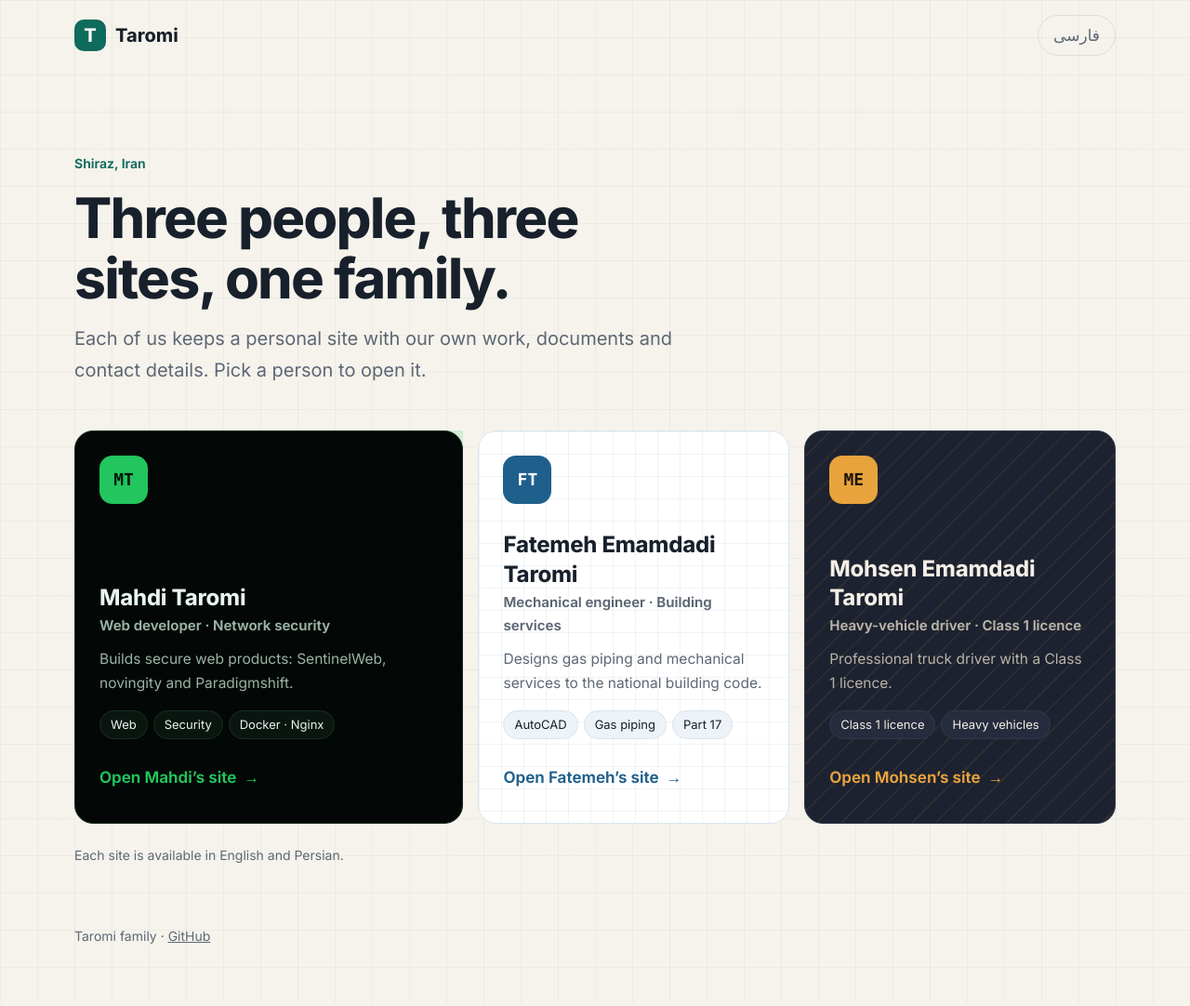
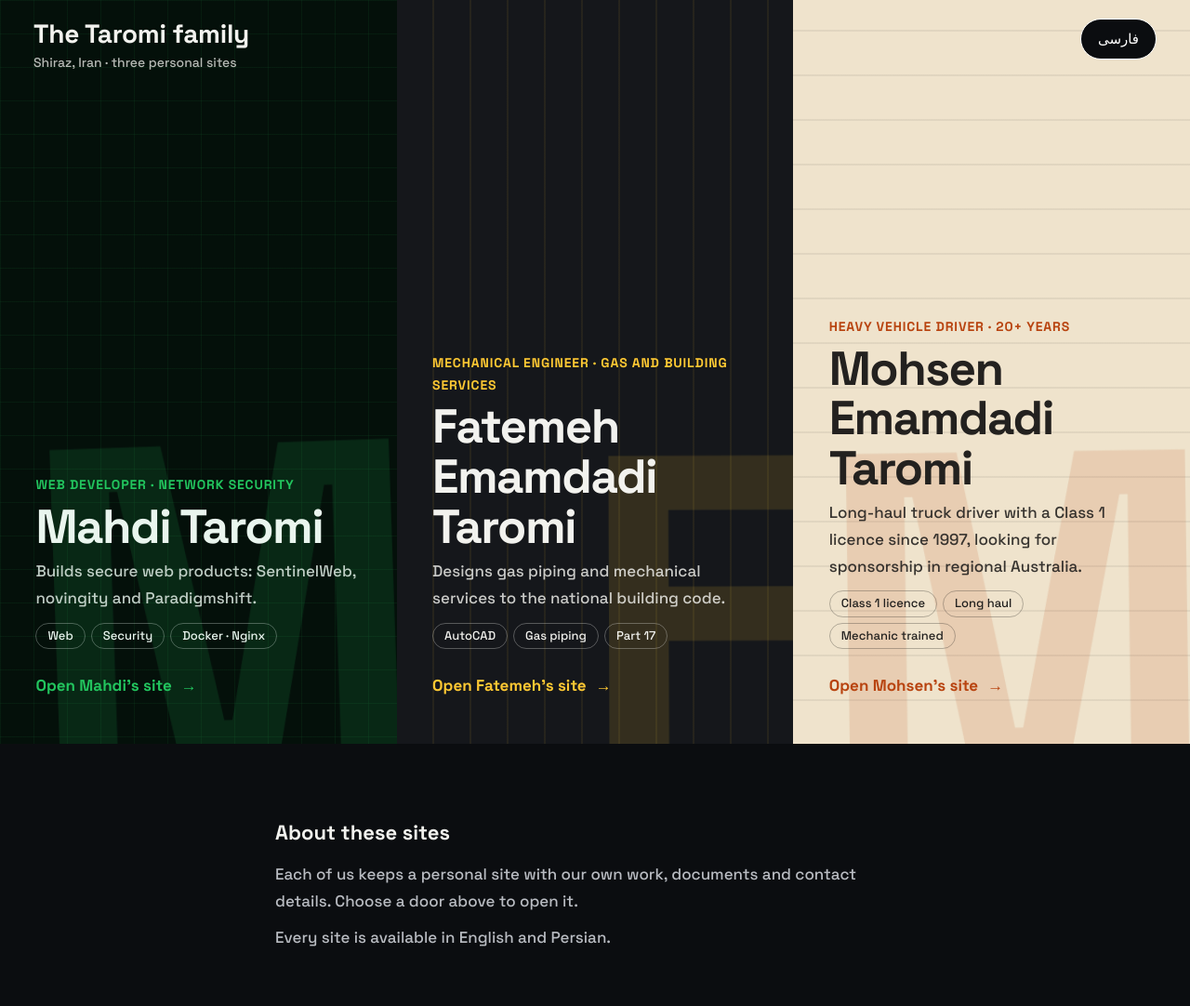
Before and after one commit to mahditaromi2010-lab/taromi-hub, a plain HTML site: page index.html in a window 1280 px wide. Shown: the top 1082 px of the page at 93% size. Drawn offline with Linux system fonts and the light colour scheme.

Commit message:
Redesign v3: Three Doors hub (EN) + CNAME family.taromi.net

```diff
--- a/index.html
+++ b/index.html
@@ -4,38 +4,34 @@
 <meta charset="utf-8">
 <meta name="viewport" content="width=device-width, initial-scale=1">
 <title>Taromi Family · Mahdi, Fatemeh and Mohsen</title>
-<meta name="description" content="Home of the Taromi family from Shiraz, Iran: Mahdi (web developer), Fatemeh (mechanical engineer) and Mohsen (heavy-vehicle driver). Open each person&#x27;s own site.">
-<link rel="canonical" href="https://mahditaromi2010-lab.github.io/taromi-hub/">
-<link rel="alternate" hreflang="en" href="https://mahditaromi2010-lab.github.io/taromi-hub/"><link rel="alternate" hreflang="fa" href="https://mahditaromi2010-lab.github.io/taromi-hub/fa/"><link rel="alternate" hreflang="x-default" href="https://mahditaromi2010-lab.github.io/taromi-hub/">
-<meta property="og:type" content="website"><meta property="og:title" content="Taromi Family · Mahdi, Fatemeh and Mohsen"><meta property="og:description" content="Home of the Taromi family from Shiraz, Iran: Mahdi (web developer), Fatemeh (mechanical engineer) and Mohsen (heavy-vehicle driver). Open each person&#x27;s own site."><meta property="og:url" content="https://mahditaromi2010-lab.github.io/taromi-hub/">
-<meta name="theme-color" content="#f6f3ec" media="(prefers-color-scheme: light)"><meta name="theme-color" content="#0f141c" media="(prefers-color-scheme: dark)">
+<meta name="description" content="Home of the Taromi family from Shiraz, Iran: Mahdi (web developer), Fatemeh (mechanical engineer) and Mohsen (heavy vehicle driver). Open each person&#x27;s own site.">
+<link rel="canonical" href="https://family.taromi.net/">
+<link rel="alternate" hreflang="en" href="https://family.taromi.net/"><link rel="alternate" hreflang="fa" href="https://family.taromi.net/fa/"><link rel="alternate" hreflang="x-default" href="https://family.taromi.net/">
+<meta property="og:type" content="website"><meta property="og:title" content="Taromi Family · Mahdi, Fatemeh and Mohsen"><meta property="og:description" content="Home of the Taromi family from Shiraz, Iran: Mahdi (web developer), Fatemeh (mechanical engineer) and Mohsen (heavy vehicle driver). Open each person&#x27;s own site."><meta property="og:url" content="https://family.taromi.net/">
+<meta name="theme-color" content="#0b0d10">
 <link rel="icon" href="favicon.svg" type="image/svg+xml">
 <link rel="preconnect" href="https://fonts.googleapis.com"><link rel="preconnect" href="https://fonts.gstatic.com" crossorigin>
-<link rel="stylesheet" href="https://fonts.googleapis.com/css2?family=Inter:wght@400;500;650;750&display=swap">
-<script type="application/ld+json">{"@context": "https://schema.org", "@type": "WebSite", "name": "Taromi Family", "url": "https://mahditaromi2010-lab.github.io/taromi-hub/", "inLanguage": ["en", "fa"], "about": [{"@type": "Person", "name": "Mahdi Taromi", "jobTitle": "Web developer", "url": "https://mahditaromi2010-lab.github.io/mahdi.taromi/"}, {"@type": "Person", "name": "Fatemeh Emamdadi Taromi", "jobTitle": "Mechanical engineer", "url": "https://mahditaromi2010-lab.github.io/fatemeh.taromi/"}, {"@type": "Person", "name": "Mohsen Emamdadi Taromi", "jobTitle": "Heavy-vehicle driver", "url": "https://mahditaromi2010-lab.github.io/Mohsen.Taromi/"}]}</script>
+<link rel="stylesheet" href="https://fonts.googleapis.com/css2?family=Space+Grotesk:wght@500;700&display=swap">
+<script type="application/ld+json">{"@context": "https://schema.org", "@type": "WebSite", "name": "Taromi Family", "url": "https://family.taromi.net/", "inLanguage": ["en", "fa"], "about": [{"@type": "Person", "name": "Mahdi Taromi", "jobTitle": "Web developer", "url": "https://mahditaromi2010-lab.github.io/mahdi.taromi/"}, {"@type": "Person", "name": "Fatemeh Emamdadi Taromi", "jobTitle": "Mechanical engineer", "url": "https://mahditaromi2010-lab.github.io/fatemeh.taromi/"}, {"@type": "Person", "name": "Mohsen Emamdadi Taromi", "jobTitle": "Heavy vehicle driver", "url": "https://mohsen.taromi.net/"}]}</script>
 <link rel="stylesheet" href="style.css">
 </head>
 <body>
-<a class="skip" href="#people">Skip to people</a>
-<header class="top"><a class="brand" href="./" aria-label="Taromi family home"><span class="bm" aria-hidden="true">T</span>Taromi</a>
-<nav aria-label="Language"><a href="fa/" lang="fa" hreflang="fa">فارسی</a></nav></header>
-<main>
-<section class="hero"><p class="eyebrow">Shiraz, Iran</p><h1>Three people, three sites, one family.</h1><p class="lead">Each of us keeps a personal site with our own work, documents and contact details. Pick a person to open it.</p></section>
-<section id="people" aria-labelledby="ph"><h2 id="ph" class="sr-only">People</h2><ol class="cards"><li class="card c-m"><a href="https://mahditaromi2010-lab.github.io/mahdi.taromi/" data-key="mahdi" rel="noopener" aria-label="Open Mahdi’s site">
-  <span class="mono" aria-hidden="true">MT</span>
-  <h3>Mahdi Taromi</h3><p class="role">Web developer · Network security</p><p class="desc">Builds secure web products: SentinelWeb, novingity and Paradigmshift.</p>
-  <ul class="tags"><li>Web</li><li>Security</li><li>Docker · Nginx</li></ul>
-  <span class="go">Open Mahdi’s site<i aria-hidden="true">→</i></span></a></li><li class="card c-f"><a href="https://mahditaromi2010-lab.github.io/fatemeh.taromi/" data-key="fatemeh" rel="noopener" aria-label="Open Fatemeh’s site">
-  <span class="mono" aria-hidden="true">FT</span>
-  <h3>Fatemeh Emamdadi Taromi</h3><p class="role">Mechanical engineer · Building services</p><p class="desc">Designs gas piping and mechanical services to the national building code.</p>
-  <ul class="tags"><li>AutoCAD</li><li>Gas piping</li><li>Part 17</li></ul>
-  <span class="go">Open Fatemeh’s site<i aria-hidden="true">→</i></span></a></li><li class="card c-o"><a href="https://mahditaromi2010-lab.github.io/Mohsen.Taromi/" data-key="mohsen" rel="noopener" aria-label="Open Mohsen’s site">
-  <span class="mono" aria-hidden="true">ME</span>
-  <h3>Mohsen Emamdadi Taromi</h3><p class="role">Heavy-vehicle driver · Class 1 licence</p><p class="desc">Professional truck driver with a Class 1 licence.</p>
-  <ul class="tags"><li>Class 1 licence</li><li>Heavy vehicles</li></ul>
-  <span class="go">Open Mohsen’s site<i aria-hidden="true">→</i></span></a></li></ol><p class="note">Each site is available in English and Persian.</p></section>
-</main>
-<footer class="foot"><p>Taromi family · <a href="https://github.com/mahditaromi2010-lab" rel="noopener">GitHub</a></p></footer>
-<script src="config.js"></script>
-<script>(function(){if(!window.FAMILY)return;FAMILY.forEach(function(p){var a=document.querySelector('a[data-key="'+p.key+'"]');if(a&&p.url)a.href=p.url})})();</script>
+<a class="skip" href="#doors">Skip to people</a>
+<header class="bar"><div class="id"><h1>The Taromi family</h1><p>Shiraz, Iran · three personal sites</p></div>
+<a class="lang" href="fa/" lang="fa" hreflang="fa">فارسی</a></header>
+<main><ul class="doors" id="doors"><li class="door d-m"><a href="https://mahditaromi2010-lab.github.io/mahdi.taromi/" data-key="mahdi" rel="noopener">
+<span class="mono" aria-hidden="true">M</span>
+<span class="txt"><span class="role">Web developer · Network security</span><h2>Mahdi Taromi</h2><span class="desc">Builds secure web products: SentinelWeb, novingity and Paradigmshift.</span>
+<span class="tags"><i>Web</i><i>Security</i><i>Docker · Nginx</i></span>
+<span class="go">Open Mahdi’s site<b aria-hidden="true">→</b></span></span></a></li><li class="door d-f"><a href="https://mahditaromi2010-lab.github.io/fatemeh.taromi/" data-key="fatemeh" rel="noopener">
+<span class="mono" aria-hidden="true">F</span>
+<span class="txt"><span class="role">Mechanical engineer · Gas and building services</span><h2>Fatemeh Emamdadi Taromi</h2><span class="desc">Designs gas piping and mechanical services to the national building code.</span>
+<span class="tags"><i>AutoCAD</i><i>Gas piping</i><i>Part 17</i></span>
+<span class="go">Open Fatemeh’s site<b aria-hidden="true">→</b></span></span></a></li><li class="door d-o"><a href="https://mohsen.taromi.net/" data-key="mohsen" rel="noopener">
+<span class="mono" aria-hidden="true">M</span>
+<span class="txt"><span class="role">Heavy vehicle driver · 20+ years</span><h2>Mohsen Emamdadi Taromi</h2><span class="desc">Long-haul truck driver with a Class 1 licence since 1997, looking for sponsorship in regional Australia.</span>
+<span class="tags"><i>Class 1 licence</i><i>Long haul</i><i>Mechanic trained</i></span>
+<span class="go">Open Mohsen’s site<b aria-hidden="true">→</b></span></span></a></li></ul>
+<section class="about" aria-labelledby="ab"><h2 id="ab">About these sites</h2><p>Each of us keeps a personal site with our own work, documents and contact details. Choose a door above to open it.</p><p>Every site is available in English and Persian.</p></section></main>
+<footer class="foot">Taromi family · <a href="https://github.com/mahditaromi2010-lab" rel="noopener">GitHub</a></footer>
 </body></html>
--- a/style.css
+++ b/style.css
@@ -1,44 +1,60 @@
-:root{--canvas:#f6f3ec;--surface:#fff;--ink:#17202b;--muted:#5d6775;--accent:#0f6b5c;--accent-ink:#fff;--line:#e3ded3;--grid:rgba(23,32,43,.045);--font:Inter,"Segoe UI",system-ui,sans-serif}
-:root:not([data-theme="light"]){@media (prefers-color-scheme:dark){--canvas:#0f141c;--surface:#171e29;--ink:#eef2f7;--muted:#9aa6b8;--accent:#4fd1b3;--accent-ink:#0f141c;--line:#263040;--grid:rgba(255,255,255,.04);color-scheme:dark}}
+:root{--font:"Space Grotesk","Segoe UI",system-ui,sans-serif;color-scheme:dark}
 html[lang="fa"]{--font:Vazirmatn,Tahoma,system-ui,sans-serif}
-*{box-sizing:border-box}html{scroll-behavior:smooth}
-body{margin:0;background:var(--canvas);color:var(--ink);font:17px/1.7 var(--font);-webkit-font-smoothing:antialiased;touch-action:manipulation;background-image:linear-gradient(var(--grid) 1px,transparent 1px),linear-gradient(90deg,var(--grid) 1px,transparent 1px);background-size:40px 40px}
-html[lang="fa"] body{line-height:1.95}
-.skip{position:absolute;inset-inline-start:16px;top:-56px;background:var(--accent);color:var(--accent-ink);padding:10px 16px;border-radius:8px;z-index:10}.skip:focus{top:12px}
-.sr-only{position:absolute;width:1px;height:1px;overflow:hidden;clip:rect(0 0 0 0);white-space:nowrap}
-.top,main,.foot{width:min(1120px,100% - 32px);margin-inline:auto}
-.top{display:flex;justify-content:space-between;align-items:center;padding:16px 0}
-.brand{display:inline-flex;align-items:center;gap:10px;min-height:44px;font-weight:750;font-size:20px;color:var(--ink);text-decoration:none}
-.bm{display:grid;place-items:center;width:34px;height:34px;border-radius:10px;background:var(--accent);color:var(--accent-ink);font-weight:750}
-.top nav a{color:var(--muted);text-decoration:none;padding:0 16px;border-radius:999px;border:1px solid var(--line);min-height:44px;display:inline-flex;align-items:center;transition:color .15s,border-color .15s}
-.top nav a:hover{color:var(--ink);border-color:var(--ink)}
-:focus-visible{outline:3px solid var(--accent);outline-offset:3px;border-radius:6px}
-.hero{padding:clamp(36px,7vw,88px) 0 clamp(28px,4vw,48px);max-width:780px;animation:rise .6s cubic-bezier(.2,.7,.2,1) both}
-.eyebrow{margin:0 0 14px;color:var(--accent);font-weight:650;font-size:14px}
-h1{margin:0 0 16px;font-size:clamp(32px,5.6vw,60px);line-height:1.08;letter-spacing:-.03em;font-weight:750;text-wrap:balance}
-html[lang="fa"] h1{letter-spacing:0;line-height:1.45}
-.lead{margin:0;color:var(--muted);font-size:clamp(17px,1.8vw,20px);max-width:56ch;text-wrap:pretty}
-.cards{list-style:none;margin:0;padding:0;display:grid;gap:16px}
-.card a{position:relative;display:flex;flex-direction:column;height:100%;min-height:300px;padding:26px;border-radius:20px;border:1px solid var(--bd);background:var(--bg);color:var(--fg);text-decoration:none;overflow:hidden;transition:transform .2s ease,box-shadow .2s ease,border-color .2s ease}
-.card a:hover{transform:translateY(-4px);box-shadow:0 22px 40px -24px var(--sh);border-color:var(--ac)}
-.card a:active{transform:translateY(-1px)}
-.card .mono{display:grid;place-items:center;width:52px;height:52px;border-radius:14px;background:var(--ac);color:var(--acink);font:700 18px/1 var(--mono,ui-monospace,Consolas,monospace);margin-bottom:auto;padding-bottom:0}
-.card h3{margin:28px 0 2px;font-size:24px;line-height:1.3;letter-spacing:-.01em}
-html[lang="fa"] .card h3{letter-spacing:0}
-.card .role{margin:0 0 10px;color:var(--mu);font-size:15px;font-weight:600}
-.card .desc{margin:0 0 16px;color:var(--mu);font-size:15.5px;line-height:1.7}
-.tags{list-style:none;margin:0 0 20px;padding:0;display:flex;gap:6px;flex-wrap:wrap}
-.tags li{padding:3px 11px;border:1px solid var(--bd);border-radius:999px;font-size:13px;line-height:1.7;background:var(--chip)}
-.go{display:inline-flex;align-items:center;gap:8px;min-height:44px;font-weight:650;color:var(--ac)}
-.go i{font-style:normal;transition:transform .2s ease}
-.card a:hover .go i{transform:translateX(4px)}[dir="rtl"] .card a:hover .go i{transform:translateX(-4px)}
-.c-m{--bg:#030806;--fg:#e9f5ee;--mu:#9bb3a6;--bd:#17301f;--ac:#22c55e;--acink:#03140a;--chip:#0b1510;--sh:#22c55e;background-image:radial-gradient(circle at 100% 0,rgba(34,197,94,.18),transparent 60%)}
-.c-f{--bg:#fff;--fg:#17202b;--mu:#5d6775;--bd:#d9e4ec;--ac:#1f5f8b;--acink:#fff;--chip:#edf3f8;--sh:#1f5f8b}
-.c-f a{background-image:linear-gradient(rgba(31,95,139,.07) 1px,transparent 1px),linear-gradient(90deg,rgba(31,95,139,.07) 1px,transparent 1px);background-size:24px 24px}
-.c-o{--bg:#1d2230;--fg:#f4efe6;--mu:#b9b4a8;--bd:#33384a;--ac:#e8a33d;--acink:#1d1405;--chip:#262c3d;--sh:#e8a33d}
-.c-o a{background-image:repeating-linear-gradient(135deg,rgba(232,163,61,.08) 0 2px,transparent 2px 18px)}
-.note{margin:22px 0 0;color:var(--muted);font-size:14px}
-.foot{padding:40px 0 36px;color:var(--muted);font-size:14px}.foot a{color:inherit;display:inline-flex;min-height:44px;align-items:center}
-@media (min-width:860px){.cards{grid-template-columns:1.25fr 1fr 1fr}}
-@keyframes rise{from{opacity:0;transform:translateY(14px)}to{opacity:1;transform:none}}
-@media (prefers-reduced-motion:reduce){*{animation:none!important;transition:none!important}html{scroll-behavior:auto}}
+*{box-sizing:border-box}
+html{scroll-behavior:smooth}
+body{margin:0;background:#0b0d10;color:#f2f2ee;font:17px/1.7 var(--font);-webkit-font-smoothing:antialiased;touch-action:manipulation}
+html[lang="fa"] body{line-height:1.9}
+a{color:inherit}
+:focus-visible{outline:3px solid #fff;outline-offset:-6px}
+.skip{position:absolute;inset-inline-start:16px;top:-56px;background:#fff;color:#000;padding:10px 16px;border-radius:8px;z-index:30}.skip:focus{top:12px}
+.bar{position:absolute;inset:0 0 auto 0;z-index:10;display:flex;justify-content:space-between;align-items:flex-start;gap:16px;padding:20px clamp(16px,3vw,36px);pointer-events:none}
+.bar>*{pointer-events:auto}
+.bar h1{margin:0;font-size:clamp(20px,2.2vw,28px);line-height:1.2;letter-spacing:-.01em}
+html[lang="fa"] .bar h1{letter-spacing:0}
+.bar p{margin:2px 0 0;font-size:14px;opacity:.75}
+.lang{display:inline-flex;align-items:center;min-height:44px;padding:0 18px;border:1px solid #fff;border-radius:999px;text-decoration:none;font-size:15px;background:#0b0d10;color:#fff;transition:background-color .15s,color .15s}
+.lang:hover{background:#fff;color:#000}
+.doors{list-style:none;margin:0;padding:0;display:flex;flex-direction:column;min-height:100svh}
+.door{flex:1;display:flex;min-height:34svh;position:relative;overflow:hidden}
+.door a{flex:1;display:flex;align-items:flex-end;gap:20px;padding:clamp(20px,3vw,44px);text-decoration:none;position:relative;background:var(--bg);color:var(--fg)}
+.door .mono{position:absolute;inset-inline-end:-.06em;bottom:-.22em;font:700 clamp(220px,38vw,520px)/1 var(--font);color:var(--ac);opacity:.13;pointer-events:none;transition:opacity .4s,transform .5s}
+.door .txt{position:relative;display:flex;flex-direction:column;gap:6px;max-width:560px}
+.door .role{font-size:14px;font-weight:700;color:var(--ac);letter-spacing:.06em;text-transform:uppercase}
+html[lang="fa"] .door .role{letter-spacing:0;text-transform:none;font-size:15px}
+.door h2{margin:0;font-size:clamp(30px,4vw,56px);line-height:1.05;letter-spacing:-.03em;text-wrap:balance}
+html[lang="fa"] .door h2{letter-spacing:0;line-height:1.4}
+.door .desc{max-width:44ch;opacity:.82;font-size:17px;text-wrap:pretty}
+.door .tags{display:flex;flex-wrap:wrap;gap:6px;margin-top:6px}
+.door .tags i{font-style:normal;font-size:13px;padding:2px 12px;border:1px solid color-mix(in srgb,var(--fg) 30%,transparent);border-radius:999px}
+.door .go{display:inline-flex;align-items:center;gap:10px;margin-top:10px;min-height:48px;font-weight:700;color:var(--ac);font-size:17px}
+.door .go b{font-weight:400;transition:transform .2s}
+.door a:hover .go b{transform:translateX(6px)}[dir="rtl"] .door a:hover .go b{transform:translateX(-6px)}
+.door a:hover .mono{opacity:.22}
+.d-m{--bg:#04100a;--fg:#e9f5ee;--ac:#22c55e}
+.d-m a{background-image:linear-gradient(rgba(34,197,94,.07) 1px,transparent 1px),linear-gradient(90deg,rgba(34,197,94,.07) 1px,transparent 1px);background-size:36px 36px}
+.d-f{--bg:#15171b;--fg:#f2f2ee;--ac:#ffc933}
+.d-f a{background-image:repeating-linear-gradient(90deg,transparent 0 38px,rgba(255,201,51,.07) 38px 40px)}
+.d-o{--bg:#efe3cc;--fg:#23211f;--ac:#b8430f}
+.d-o a{background-image:repeating-linear-gradient(0deg,transparent 0 46px,rgba(35,33,31,.07) 46px 48px)}
+.d-o .desc{opacity:.9}
+.about{padding:clamp(36px,6vw,80px) clamp(16px,3vw,36px);max-width:760px;margin-inline:auto}
+.about h2{margin:0 0 12px;font-size:22px}
+.about p{margin:0 0 10px;color:#b9bcc2}
+.foot{padding:28px clamp(16px,3vw,36px) 40px;color:#8d9097;font-size:14px;text-align:center}
+.foot a{display:inline-flex;min-height:44px;align-items:center}
+@media (min-width:900px) and (hover:hover){
+  .doors{flex-direction:row;height:100svh;min-height:600px}
+  .door{min-height:0;flex:1;transition:flex .55s cubic-bezier(.2,.7,.2,1)}
+  .door:hover,.door:focus-within{flex:2.3}
+  .doors:has(.door:hover) .door:not(:hover) .desc,.doors:has(.door:hover) .door:not(:hover) .tags{opacity:0}
+  .door .desc,.door .tags,.door .go{transition:opacity .3s}
+  .door a{padding-top:110px}
+  .door .txt{min-width:300px}
+}
+@media (min-width:900px){.door{min-height:0}.doors{flex-direction:row;height:100svh;min-height:600px}.door a{padding-top:110px}}
+@media (max-width:899px){.bar{position:static;background:#0b0d10;padding-bottom:14px}.door{min-height:42svh}.door a{padding-top:28px}}
+@keyframes rise{from{opacity:0;transform:translateY(40px)}to{opacity:1;transform:none}}
+@keyframes drift{50%{transform:translateY(-14px) rotate(-2deg)}}
+.door{animation:rise .9s cubic-bezier(.2,.8,.2,1) both}.door:nth-child(2){animation-delay:.12s}.door:nth-child(3){animation-delay:.24s}
+.door .mono{animation:drift 9s ease-in-out infinite}.door:nth-child(2) .mono{animation-delay:-3s}.door:nth-child(3) .mono{animation-delay:-6s}
+@media (prefers-reduced-motion:reduce){*{transition:none!important;animation:none!important}html{scroll-behavior:auto}}
```
Also changed, not shown: sitemap.xml (+2 -6 lines), favicon.svg, robots.txt, 2 other files.
